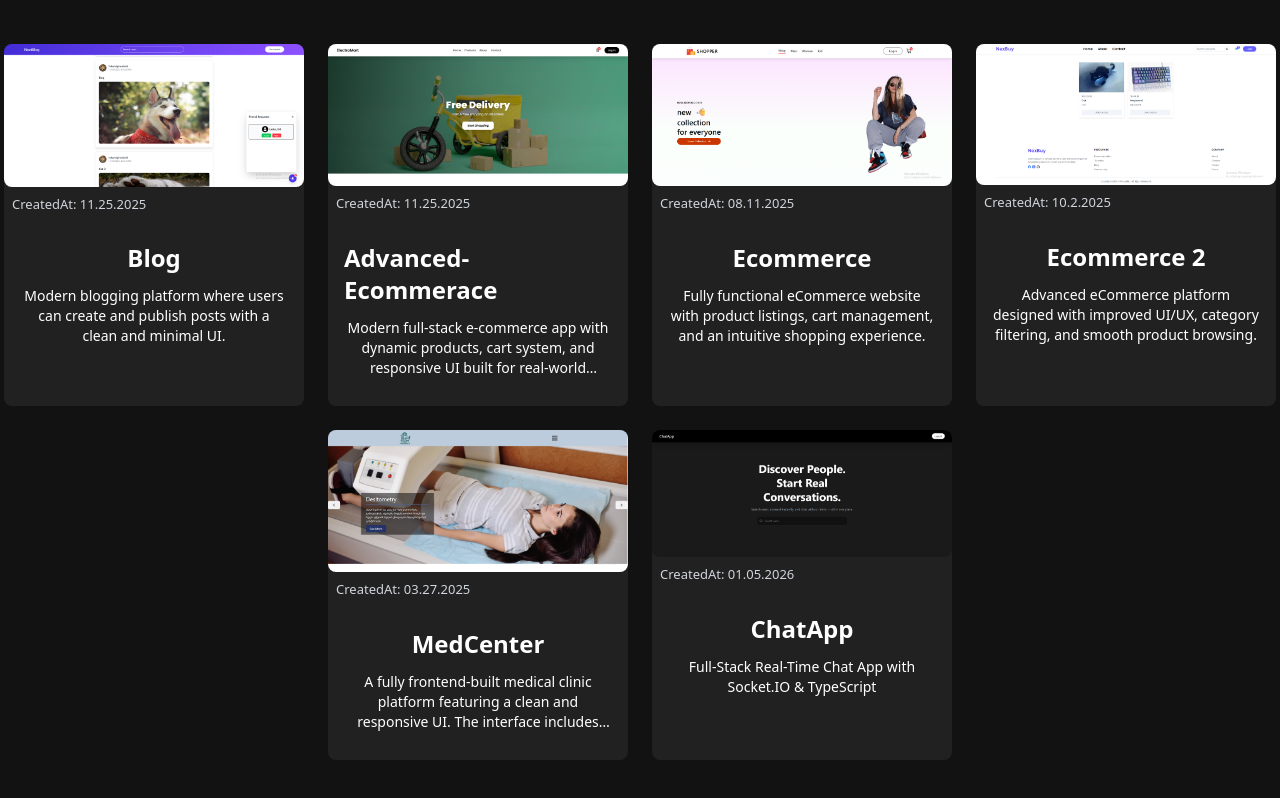
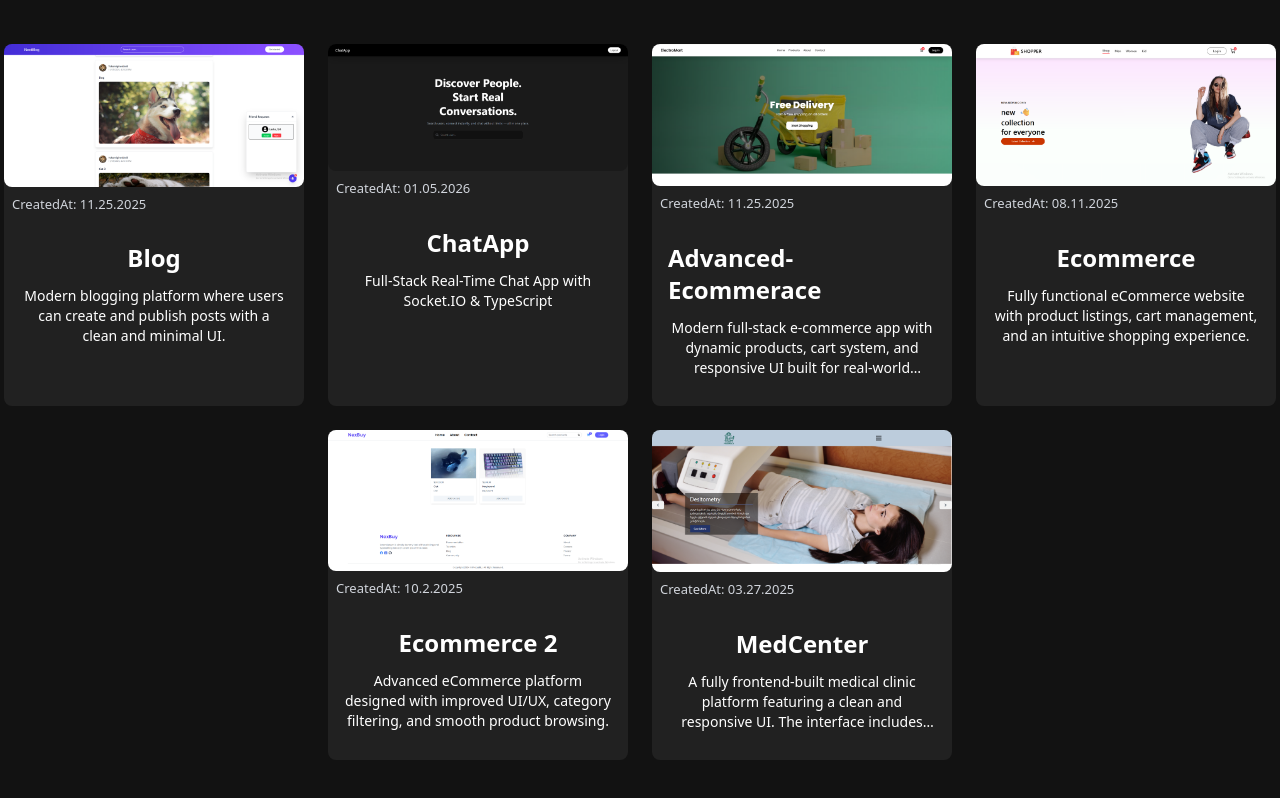
Before and after one commit to Toko122/Portfolio, a Next.js app in the folder portfolio/: page / in a window 1280 px wide. Shown: the part 1983-2781 px from the top of the page. Built offline with nearby package versions, Linux system fonts and the light colour scheme.

Commit message:
Update ProjectSection.js

```diff
--- a/portfolio/src/components/projects/ProjectSection.js
+++ b/portfolio/src/components/projects/ProjectSection.js
@@ -8,11 +8,11 @@ const ProjectSection = () => {
 
      const projects = [
         {name: 'Blog', image: '/Screenshot 2025-11-29 133837.png', link: 'https://nextblog-ten-chi.vercel.app/', time: '11.25.2025', description: 'Modern blogging platform where users can create and publish posts with a clean and minimal UI.'},
+        {name: 'ChatApp', image: '/Screenshot 2026-01-05 171059.png', link: 'https://chat-app-six-liard-14.vercel.app/', time: '01.05.2026', description: 'Full-Stack Real-Time Chat App with Socket.IO & TypeScript'},
         {name: 'Advanced-Ecommerace', image: '/Screenshot 2025-12-16 151034.png', link: 'https://advanced-ecommerce-ruby.vercel.app/', time: '11.25.2025', description: 'Modern full-stack e-commerce app with dynamic products, cart system, and responsive UI built for real-world scalability.'},
         {name: 'Ecommerce', image: '/Screenshot 2025-11-29 133720.png', link: 'https://ecommerce-nine-beige-73.vercel.app/', time: '08.11.2025', description: 'Fully functional eCommerce website with product listings, cart management, and an intuitive shopping experience.'},
         {name: 'Ecommerce 2', image: '/Screenshot 2025-11-29 134417.png', link: 'https://next-buy-eight.vercel.app/', time: '10.2.2025', description: 'Advanced eCommerce platform designed with improved UI/UX, category filtering, and smooth product browsing.'},
         {name: 'MedCenter', image: '/Screenshot 2025-11-29 233148.png', link: 'https://med-center-react.vercel.app/', time: '03.27.2025', description: 'A fully frontend-built medical clinic platform featuring a clean and responsive UI. The interface includes service listings, doctor sections, and a smooth appointment booking flow — all implemented purely on the client side without backend logic. Designed with modern styling, intuitive navigation, and an optimized user experience across devices.'},
-        {name: 'ChatApp', image: '/Screenshot 2026-01-05 171059.png', link: 'https://chat-app-six-liard-14.vercel.app/', time: '01.05.2026', description: 'Full-Stack Real-Time Chat App with Socket.IO & TypeScript'},
      ]
 
      const router = useRouter()
```
